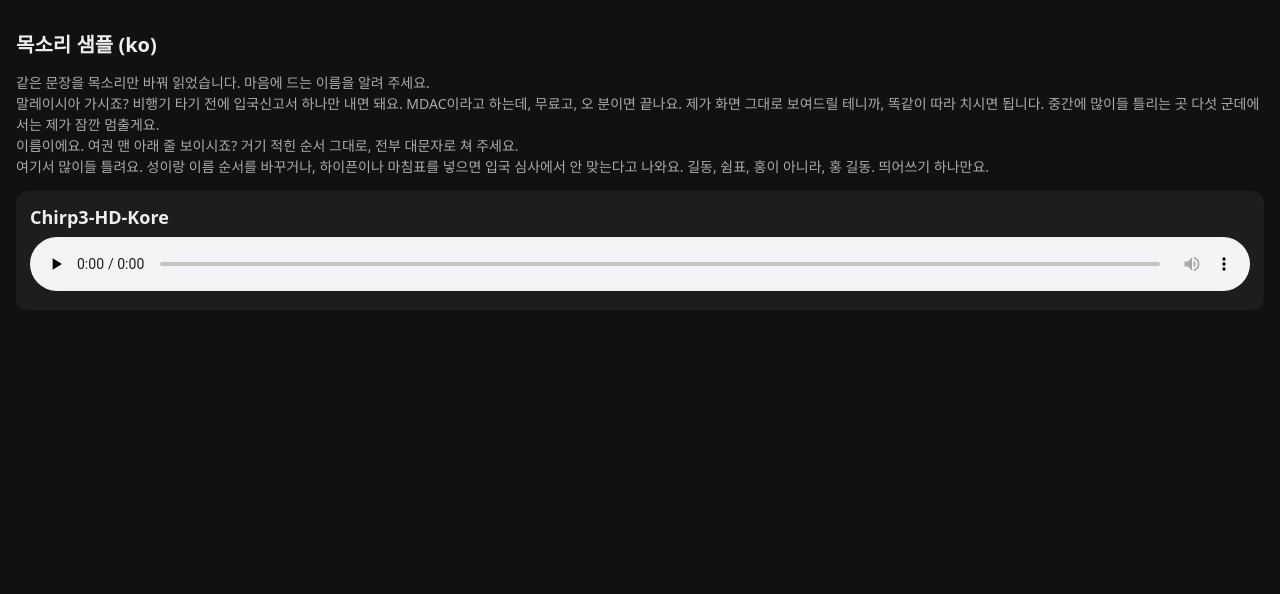
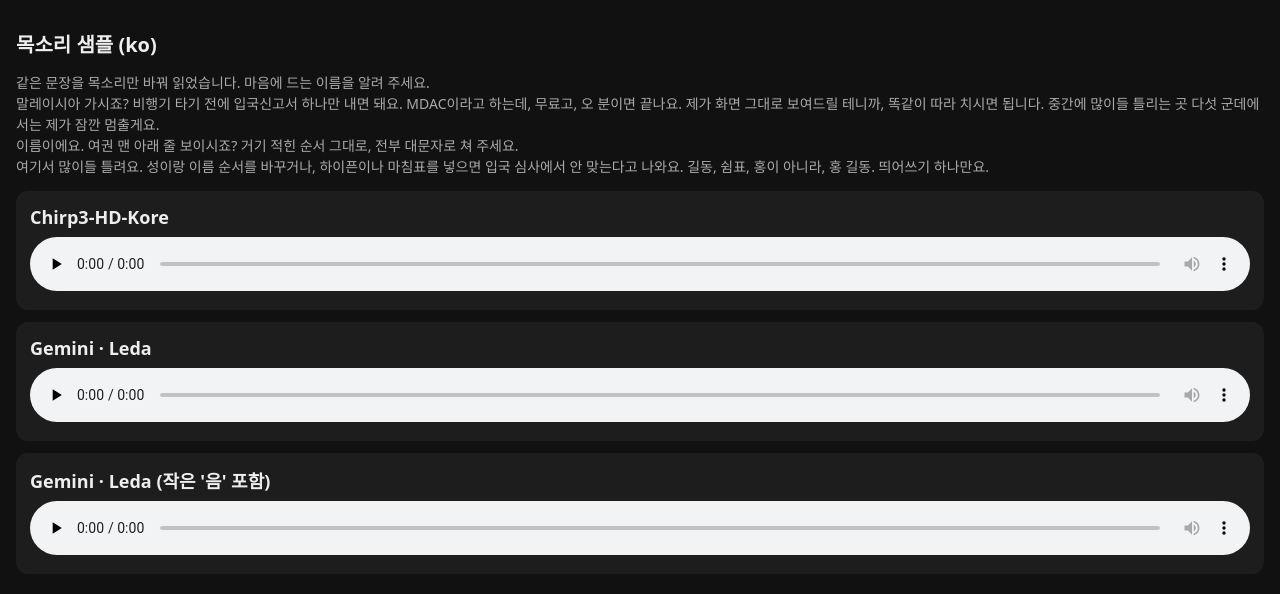
Before and after one commit to grakoreakim-lgtm/bloom-sydney, a website: page follow-done/voices/ko/index.html in a window 1280 px wide. Drawn offline with Linux system fonts and the light colour scheme.

Commit message:
Voice samples (ko)

```diff
--- a/follow-done/voices/ko/index.html
+++ b/follow-done/voices/ko/index.html
@@ -2,4 +2,6 @@
 <style>body{font-family:system-ui,sans-serif;margin:0;padding:16px;background:#111;color:#eee}h1{font-size:20px}.v{background:#1d1d1d;border-radius:12px;padding:14px;margin:12px 0}.n{font-weight:700;font-size:18px;margin-bottom:8px}audio{width:100%}p{color:#aaa;font-size:14px;line-height:1.5}</style></head><body>
 <h1>목소리 샘플 (ko)</h1><p>같은 문장을 목소리만 바꿔 읽었습니다. 마음에 드는 이름을 알려 주세요.<br>말레이시아 가시죠? 비행기 타기 전에 입국신고서 하나만 내면 돼요. MDAC이라고 하는데, 무료고, 오 분이면 끝나요. 제가 화면 그대로 보여드릴 테니까, 똑같이 따라 치시면 됩니다. 중간에 많이들 틀리는 곳 다섯 군데에서는 제가 잠깐 멈출게요.<br>이름이에요. 여권 맨 아래 줄 보이시죠? 거기 적힌 순서 그대로, 전부 대문자로 쳐 주세요.<br>여기서 많이들 틀려요. 성이랑 이름 순서를 바꾸거나, 하이픈이나 마침표를 넣으면 입국 심사에서 안 맞는다고 나와요. 길동, 쉼표, 홍이 아니라, 홍 길동. 띄어쓰기 하나만요.</p>
 <div class="v"><div class="n">Chirp3-HD-Kore</div><audio controls preload="none" src="ko-KR-Chirp3-HD-Kore.mp3"></audio></div>
+<div class="v"><div class="n">Gemini · Leda</div><audio controls preload="none" src="gemini_Leda.mp3"></audio></div>
+<div class="v"><div class="n">Gemini · Leda (작은 '음' 포함)</div><audio controls preload="none" src="gemini_Leda_filler.mp3"></audio></div>
 </body></html>
```
Also changed, not shown: 3 other files.
